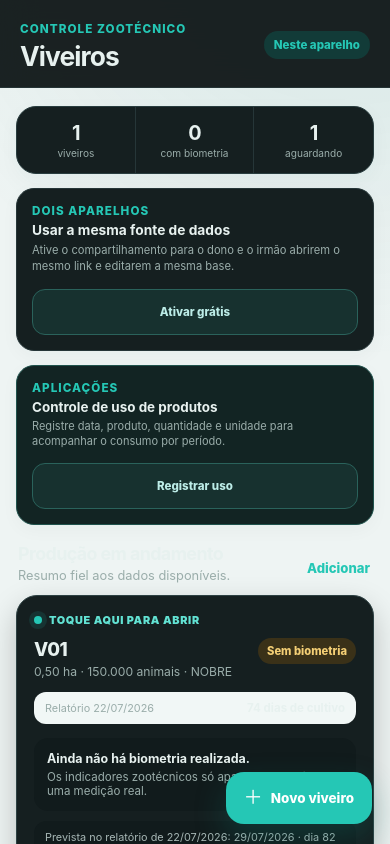
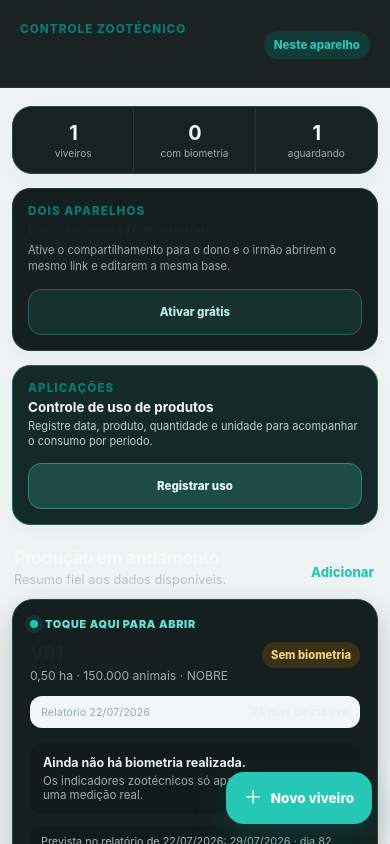
Before and after one commit to Georlan/ViveiroDaniel, a React (Vite) app: page / in a window 390 px wide. Shown: the top 844 px of the page. Built offline with nearby package versions, Linux system fonts and the light colour scheme.

Commit message:
style: restore readable contrast and simplify mobile hierarchy

```diff
--- a/src/styles.css
+++ b/src/styles.css
@@ -2125,3 +2125,236 @@ button:disabled {
     width: 100%;
   }
 }
+
+
+/* UX v8: contraste legível e hierarquia operacional */
+body {
+  color: #172524;
+  background: #eef4f3;
+}
+
+.page {
+  color: #172524;
+}
+
+.pond-title-card,
+.info-item,
+.history-card,
+.empty-card,
+.summary-bar,
+.note-card,
+.source-card,
+.report-summary-card,
+.fact,
+.change-card,
+.planning-card,
+.calculation-details {
+  color: #f3f8f7;
+  background: #172223;
+  border-color: #314345;
+}
+
+.pond-title-card p,
+.info-item span,
+.fact span,
+.history-card span,
+.history-date span,
+.history-values span,
+.section-heading p,
+.change-card-head p,
+.change-footnote,
+.planning-card summary small,
+.planning-card summary > span:last-child {
+  color: #b7c5c3;
+}
+
+.pond-title-card strong,
+.info-item strong,
+.fact strong,
+.history-card strong,
+.history-values strong,
+.section-heading h2,
+.change-card h2,
+.planning-card strong {
+  color: #f5f9f8;
+}
+
+.eyebrow {
+  color: #087b70;
+}
+
+.pond-title-card .eyebrow,
+.product-summary-card .eyebrow,
+.next-action-card .eyebrow,
+.change-card .eyebrow {
+  color: #63e1d2;
+}
+
+.detail-actions .primary-button {
+  min-height: 52px;
+  font-size: .82rem;
+}
+
+.detail-actions .secondary-button {
+  min-height: 52px;
+}
+
+.next-action-card {
+  color: #f4e9bd;
+  background: #282617;
+  border-color: #625a2d;
+}
+
+.next-action-card strong,
+.next-action-card p {
+  color: #f6edca;
+}
+
+.next-action-card .eyebrow {
+  color: #e7c95e;
+}
+
+.scheduled-highlight,
+.planned-date-button {
+  color: #f1e4ae;
+  background: #282617;
+  border-color: #625a2d;
+}
+
+.planned-date-button span,
+.planned-date-button strong,
+.planned-date-button small {
+  color: #f1e4ae;
+}
+
+.change-item {
+  background: #10191a;
+  border-color: #344749;
+}
+
+.change-item small,
+.change-item > div > span {
+  color: #b7c5c3;
+}
+
+.correction-note {
+  color: #d7f5f0;
+  background: #12302e;
+  border-color: #24544f;
+}
+
+.correction-note span {
+  color: #bdd9d5;
+}
+
+.correction-note.historical {
+  color: #f3e8ba;
+  background: #302a17;
+  border-color: #625a2d;
+}
+
+.sample-result,
+.auto-preview-card {
+  color: #dff8f4;
+  background: #12302e;
+  border-color: #24544f;
+}
+
+.sample-result span,
+.sample-result small,
+.rate-note {
+  color: #b8d5d1;
+}
+
+.technical-adjustment {
+  color: #eef7f5;
+  background: #10191a;
+  border-color: #314345;
+}
+
+.field label {
+  color: #263837;
+  font-weight: 800;
+}
+
+.field input,
+.field select,
+.month-input {
+  color: #10201f;
+  background: #ffffff;
+  border-color: #aebfbc;
+}
+
+.modal-card {
+  color: #172524;
+  background: #f4f8f7;
+}
+
+.modal-card .eyebrow {
+  color: #087b70;
+}
+
+.modal-card .correction-note {
+  color: #173c38;
+  background: #dff3ef;
+  border-color: #b8ddd7;
+}
+
+.modal-card .correction-note span {
+  color: #315b57;
+}
+
+.product-summary-card,
+.product-tracker-card {
+  color: #f3f8f7;
+  background: #132a28;
+  border-color: #28625b;
+}
+
+.product-summary-card p,
+.product-tracker-card p {
+  color: #bed0cd;
+}
+
+.product-summary-card .secondary-button,
+.product-tracker-card .secondary-button {
+  color: #e7fffb;
+  background: #1d4b46;
+  border-color: #3d8179;
+}
+
+.history-edit-button {
+  color: #0b5f59;
+  background: #e2f5f1;
+  border-color: #b9ded8;
+}
+
+.floating-action {
+  box-shadow: 0 10px 26px rgba(0,0,0,.28);
+}
+
+@media (max-width: 430px) {
+  .page {
+    padding-left: 12px;
+    padding-right: 12px;
+  }
+
+  .pond-title-card,
+  .change-card {
+    border-radius: 18px;
+  }
+
+  .facts-grid,
+  .metric-grid {
+    gap: 7px;
+  }
+
+  .fact,
+  .metric {
+    padding: 12px 10px;
+  }
+
+  .section-heading {
+    margin-top: 22px;
+  }
+}
```
